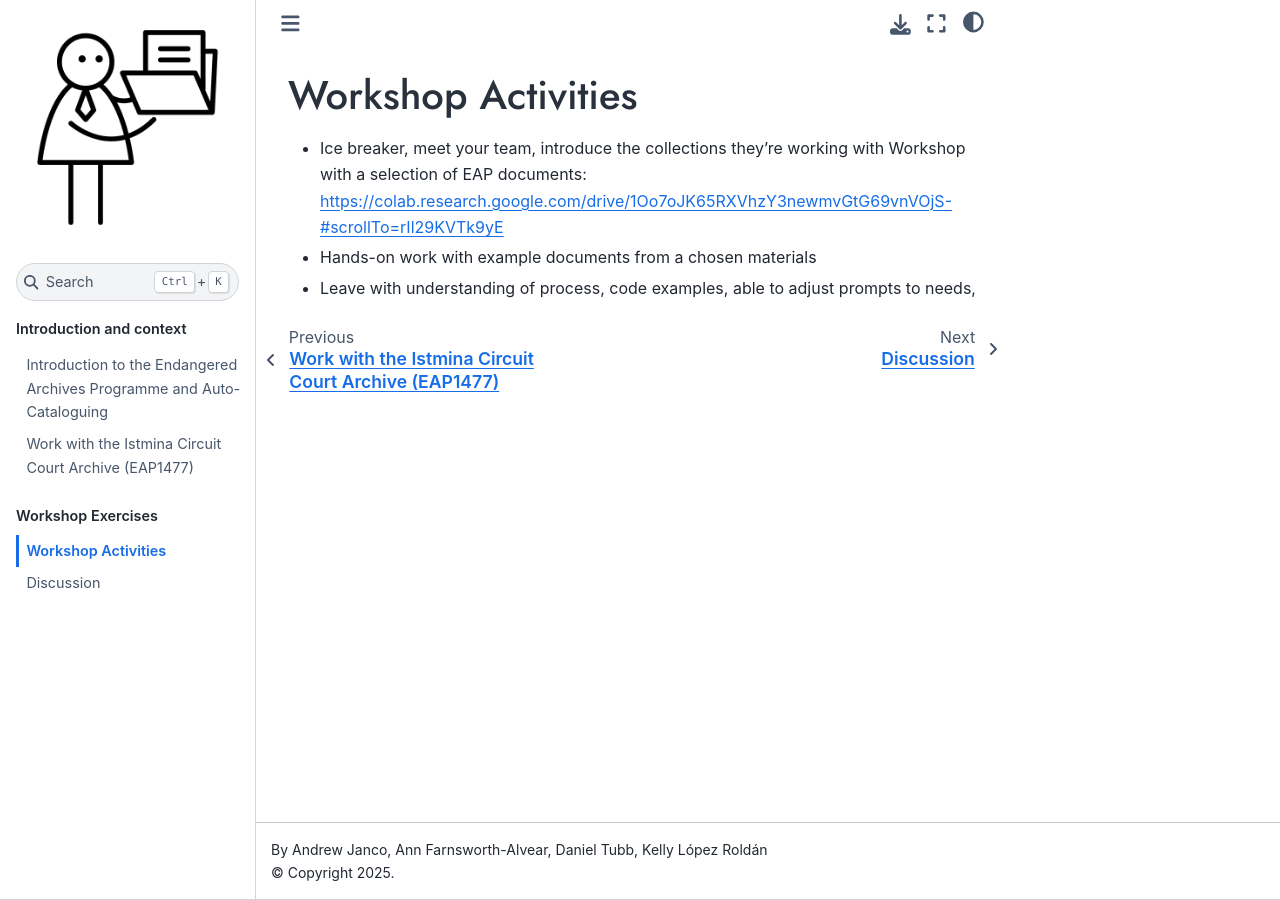
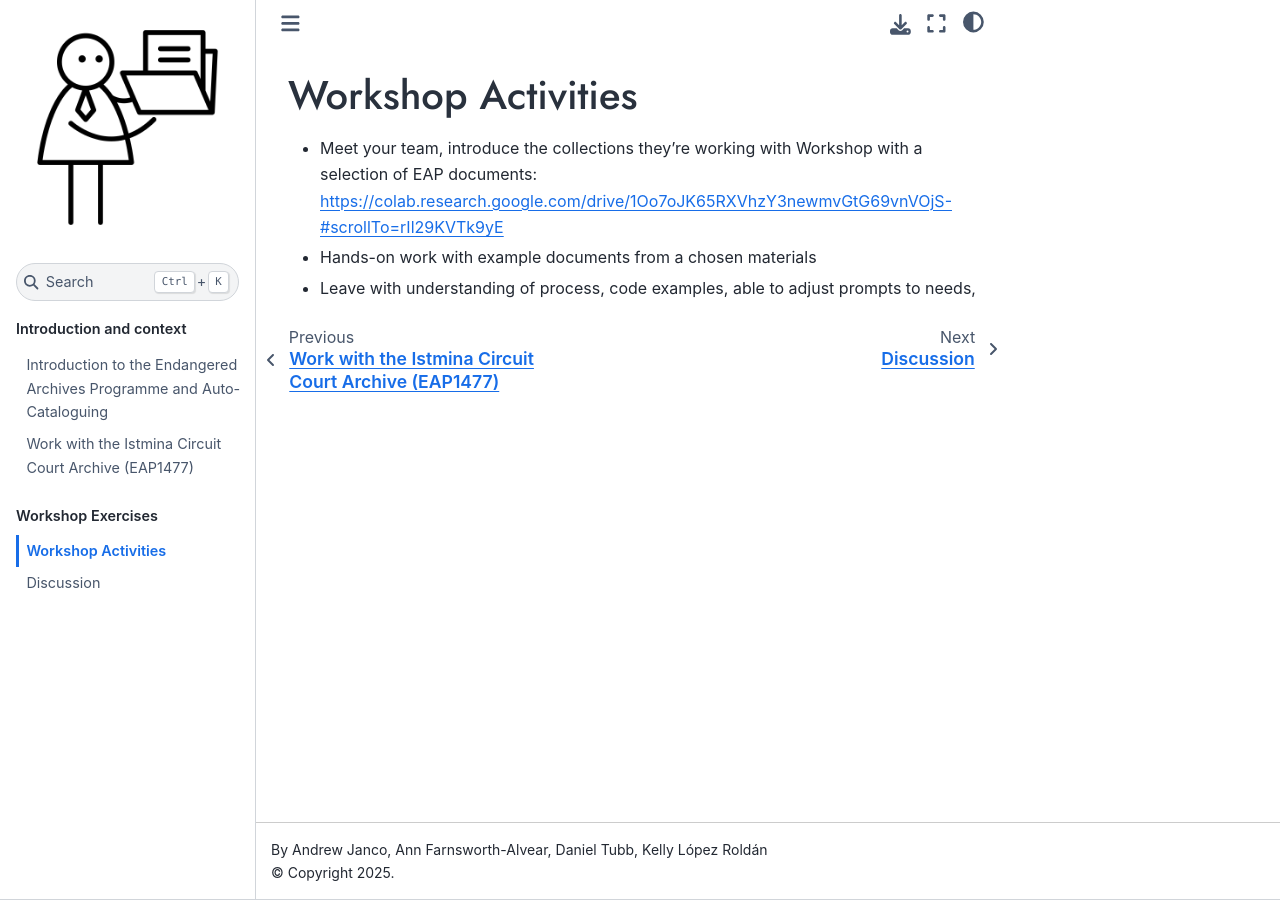
Before and after one commit to apjanco/fantastic-vlms, a Jupyter Book: the page built from exercises/chapter1.md, in a window 1280 px wide. Built offline with Jupyter Book 1.0.4 settings and Sphinx 7.4.7 and the Sphinx Book theme 1.1.4, drawn with Linux system fonts in a browser that asks for light colours; some web fonts are replaced; pages that are not in the unit, such as notebooks, are missing from menus.

Commit message:
updates on Nov 9

```diff
--- a/_config.yml
+++ b/_config.yml
@@ -1,5 +1,8 @@
 # Book settings
 # Learn more at https://jupyterbook.org/customize/config.html
+
+# run build: jupyter-book build . --all
+# to push the built site to gh-pages: ghp-import -n -p -f _build/html
 
 title: Fantastic Futures -- Auto-cataloguing Workshop
 author: Andrew Janco, Ann Farnsworth-Alvear, Daniel Tubb, Kelly López Roldán
--- a/exercises/chapter1.md
+++ b/exercises/chapter1.md
@@ -1,6 +1,6 @@
 # Workshop Activities
 
-- Ice breaker, meet your team, introduce the collections they’re working with
+- Meet your team, introduce the collections they’re working with
 Workshop with a selection of EAP documents: https://colab.research.google.com/drive/1Oo7oJK65RXVhzY3newmvGtG69vnVOjS-#scrollTo=rIl29KVTk9yE
 
 - Hands-on work with example documents from a chosen materials
```
Also changed, not shown: 3 other files.
